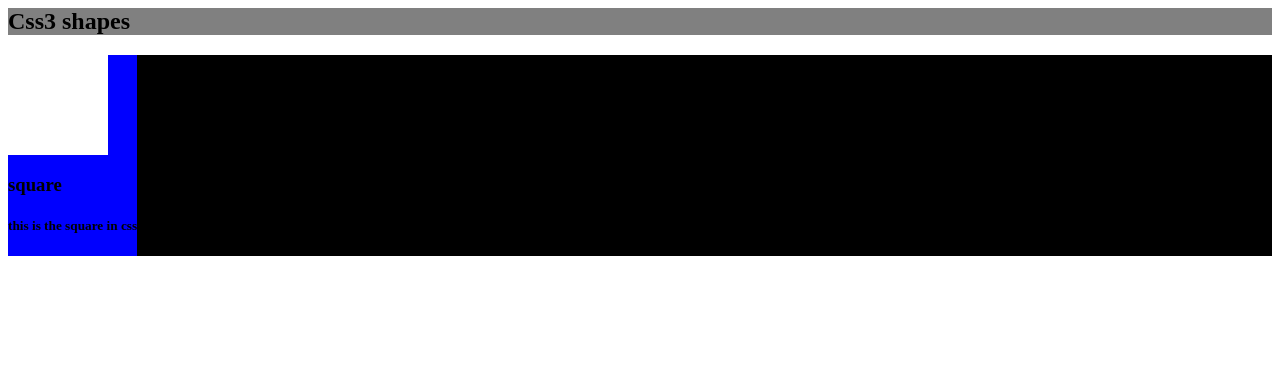
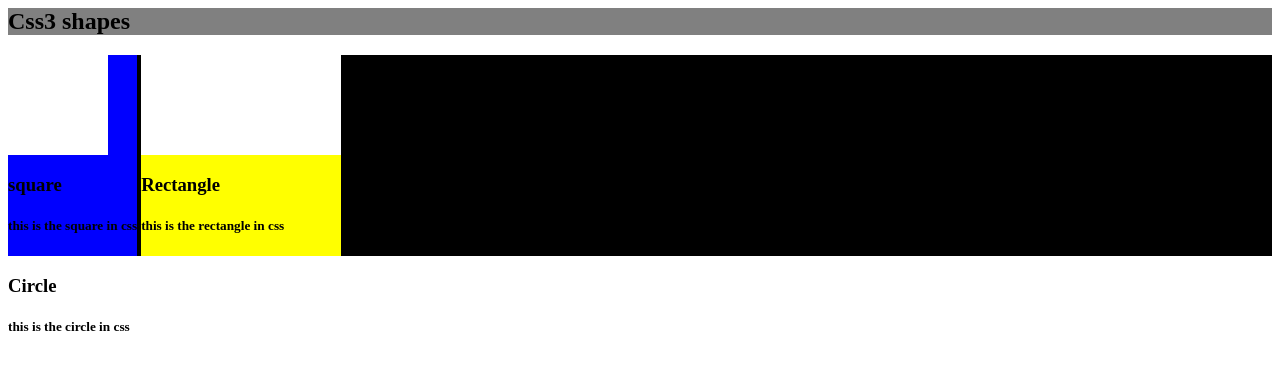
Before and after one commit to IbraDirir/Animations-, a plain HTML site: page dontknow/index.html in a window 1280 px wide. Drawn offline with Linux system fonts and the light colour scheme.

Commit message:
added circle

```diff
--- a/dontknow/index.html
+++ b/dontknow/index.html
@@ -25,6 +25,35 @@
             <h5>this is the square in css</h5>
         </div>
     </div>
+
+
+
+
+
+
+
+
+    <div class = "Rectangle">
+        <div class =  "fortherectangle"></div>
+        <div class = "rectangleheading">
+           <h3>Rectangle</h3>
+        </div>
+        <div class = "squaredescription">
+            <h5>this is the rectangle in css</h5>
+        </div>
+    </div>
+</div>
+
+
+    <div class = "Circle">
+        <div class =  "forthecircle"></div>
+        <div class = "circleheading">
+           <h3>Circle</h3>
+        </div>
+        <div class = "circledescription">
+            <h5>this is the circle in css</h5>
+        </div>
+    </div>
 </div>
 
 
--- a/dontknow/style.css
+++ b/dontknow/style.css
@@ -14,3 +14,12 @@ display: inline-block;
     background-color: white;
 
 }
+.Rectangle {background-color: yellow;
+display: inline-block;
+
+}
+.fortherectangle{
+height: 100px;
+width:200px;
+    background-color: white;
+}
```
